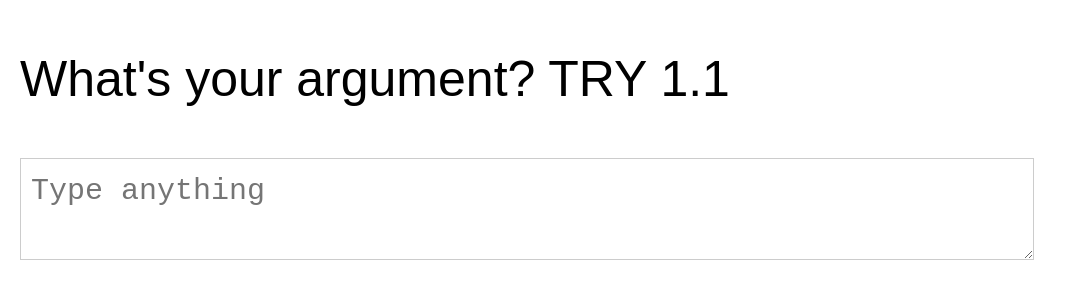
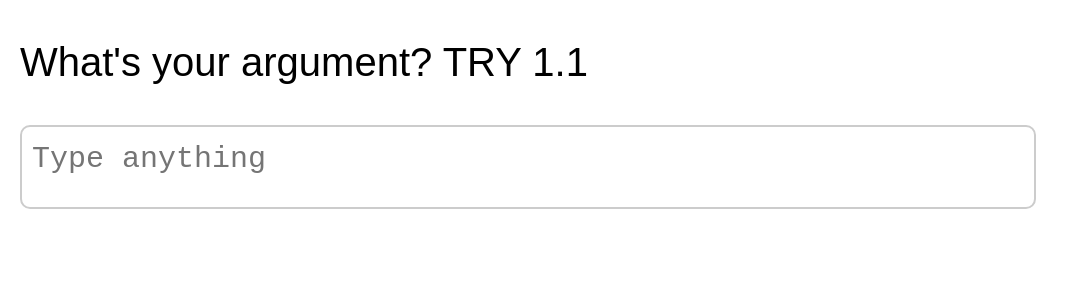
Before and after one commit to JakeRossi/JakeRossi.github.io, a plain HTML site: page index.html in a window 1280 px wide. Shown: the whole page, without its empty margins (0-1079 px from the left). Drawn offline with Linux system fonts and the light colour scheme.

Commit message:
Update index.html

```diff
--- a/index.html
+++ b/index.html
@@ -11,14 +11,16 @@
         }
         #textbox {
             width: 80%;
-            height: 80px; /* Reduced height */
-            border: 1px solid #ccc;
+            height: 60px; /* Reduced height */
+            border: 2px solid #ccc; /* Thicker outline */
             padding: 10px;
-            font-size: 40px; /* Text inside box size */
+            font-size: 50px; /* Text inside box size */
             line-height: 1.5;
+            border-radius: 10px; /* More circular shape */
+            resize: none; /* Disabled resizing */
         }
         #text-above {
-            font-size: 50px; /* Text above box size */
+            font-size: 40px; /* Text above box size */
         }
     </style>
 </head>
```
